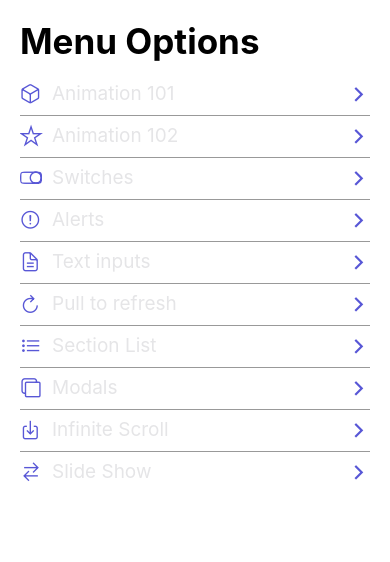
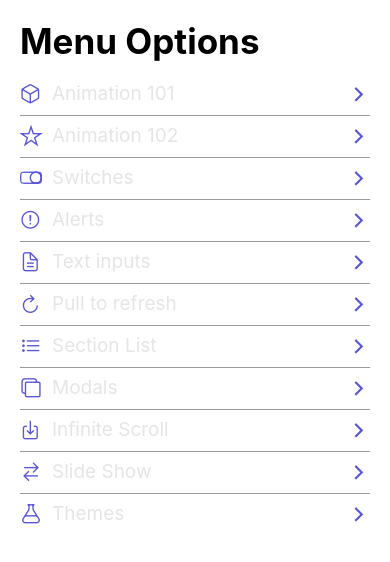
Before and after one commit to FranCarn/RNComponents, a React Native app: screen /Home in a window 390 px wide. Shown: the top 562 px of the page. Built offline with nearby package versions, Linux system fonts and the light colour scheme.

Commit message:
theme screen ready

```diff
--- a/src/data/menuItems.ts
+++ b/src/data/menuItems.ts
@@ -51,4 +51,9 @@ export const menuItems: MenuItem[] = [
     icon: 'swap-horizontal-outline',
     component: 'SlideScreen',
   },
+  {
+    name: 'Themes',
+    icon: 'flask-outline',
+    component: 'ThemeScreen',
+  },
 ];
--- a/src/navigation/Navigator.tsx
+++ b/src/navigation/Navigator.tsx
@@ -12,6 +12,7 @@ import {
   SlideScreen,
   SwitchScreen,
   TextScreen,
+  ThemeScreen,
 } from '../screens';
 
 const Stack = createStackNavigator();
@@ -34,6 +35,7 @@ export const Navigator = () => {
       <Stack.Screen name="ModalScreen" component={ModalScreen} />
       <Stack.Screen name="InfiniteScroll" component={InifiniteScroll} />
       <Stack.Screen name="SlideScreen" component={SlideScreen} />
+      <Stack.Screen name="ThemeScreen" component={ThemeScreen} />
     </Stack.Navigator>
   );
 };
--- /dev/null
+++ b/src/screens/ThemeScreen.tsx
@@ -0,0 +1,12 @@
+import React from 'react';
+import {View} from 'react-native';
+import {styles} from '../theme/appTheme';
+import {HeaderTitle} from '../components/HeaderTitle';
+
+export const ThemeScreen = () => {
+  return (
+    <View style={styles.globalMargin}>
+      <HeaderTitle title="Theme" />
+    </View>
+  );
+};
--- a/src/screens/index.ts
+++ b/src/screens/index.ts
@@ -9,3 +9,4 @@ export * from './SectionListScreen';
 export * from './SlideScreen';
 export {default as SwitchScreen} from './SwitchScreen';
 export * from './TextScreen';
+export * from './ThemeScreen';
```
